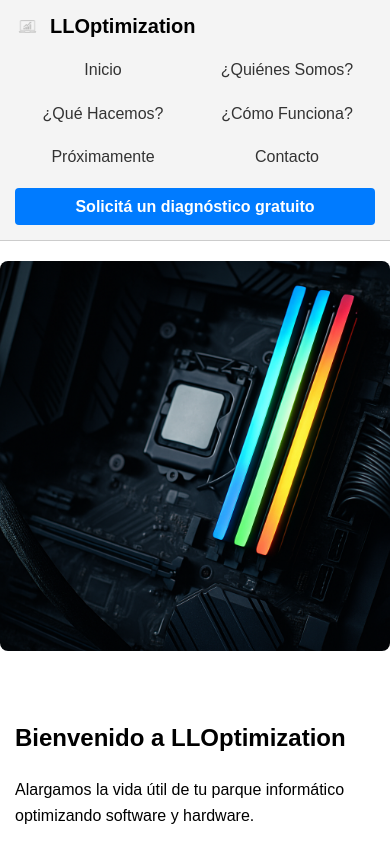
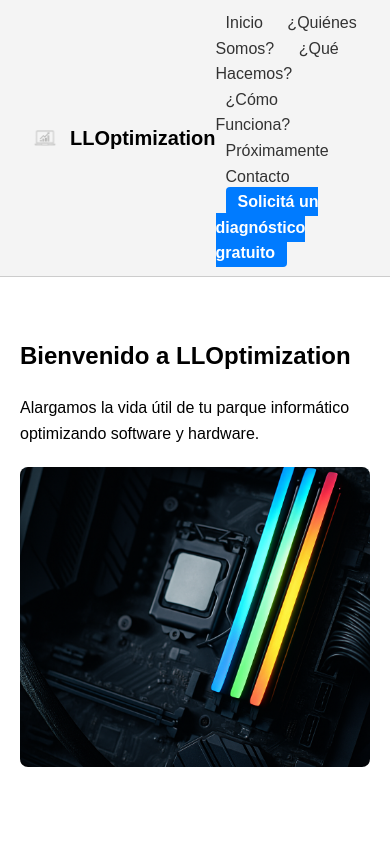
Before and after one commit to LYLOptimization/LYLOptimization, a plain HTML site: page index.html in a window 390 px wide. Shown: the top 844 px of the page. Drawn offline with Linux system fonts and the light colour scheme.

Commit message:
a ver como queda el banner ahora

```diff
--- a/index.html
+++ b/index.html
@@ -83,36 +83,12 @@
     button:hover {
       background-color: #0056b3;
     }
-    @media (max-width: 600px) {
-      header {
-        flex-direction: column;
-        align-items: flex-start;
-        padding: 10px 15px;
-      }
-      nav {
-        margin-top: 10px;
-        width: 100%;
-        display: flex;
-        flex-wrap: wrap;
-        gap: 8px;
-      }
-      nav a {
-        flex: 1 1 45%;
-        margin: 5px 0;
-        text-align: center;
-      }
-      .cta-button {
-        flex: 1 1 100%;
-      }
-      section {
-        padding: 40px 15px;
-      }
-      .logo img {
-        height: 25px;
-      }
-      button, input, textarea {
-        font-size: 16px;
-      }
+    img.bienvenida {
+      width: 100%;
+      max-height: 300px;
+      object-fit: cover;
+      border-radius: 8px;
+      margin-top: 20px;
     }
   </style>
 </head>
@@ -134,13 +110,10 @@
     </nav>
   </header>
 
-  <div style="max-width: 900px; margin: 20px auto;">
-    <img src="banner-hardware.png" alt="Banner Hardware" style="width: 100%; border-radius: 8px;">
-  </div>
-
   <section id="inicio">
     <h1>Bienvenido a LLOptimization</h1>
     <p>Alargamos la vida útil de tu parque informático optimizando software y hardware.</p>
+    <img src="banner-hardware.png" alt="Bienvenida" class="bienvenida">
   </section>
 
   <section id="quienes">
```
